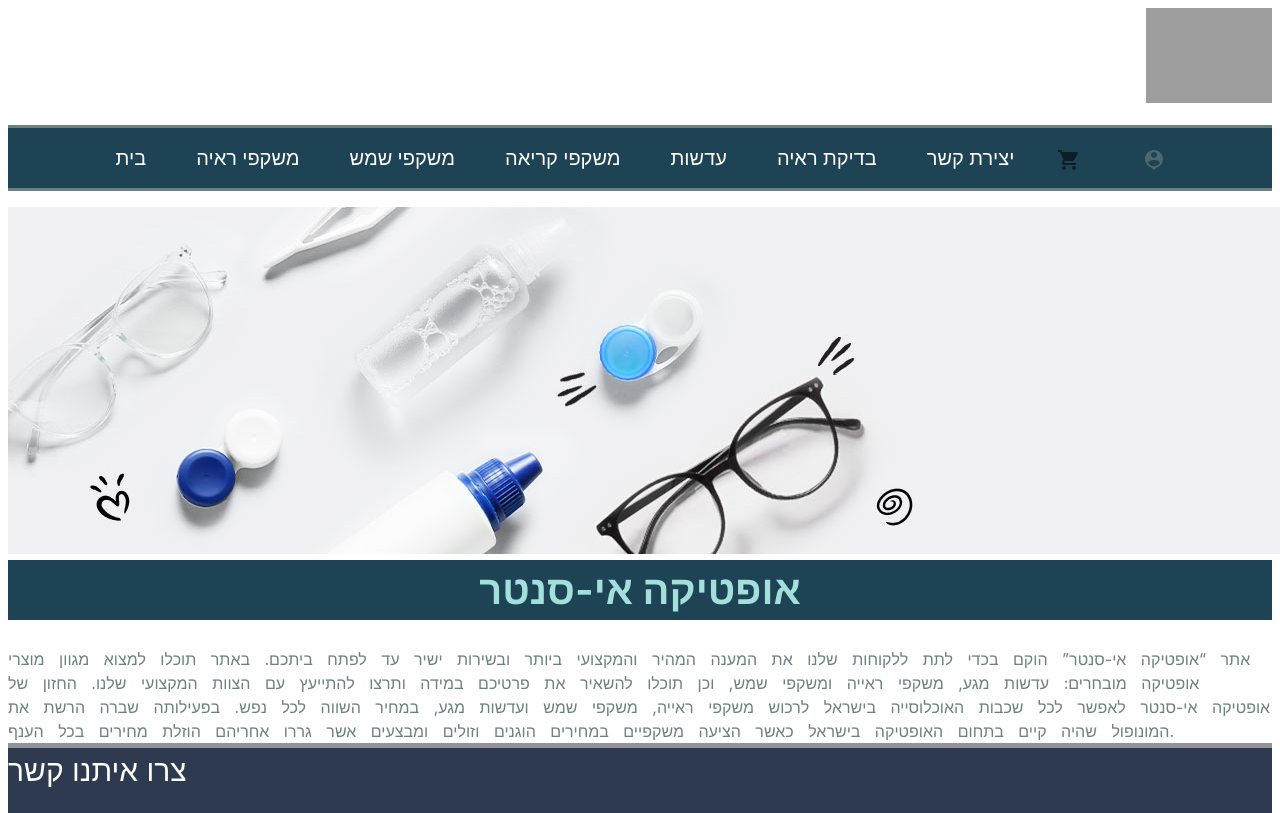
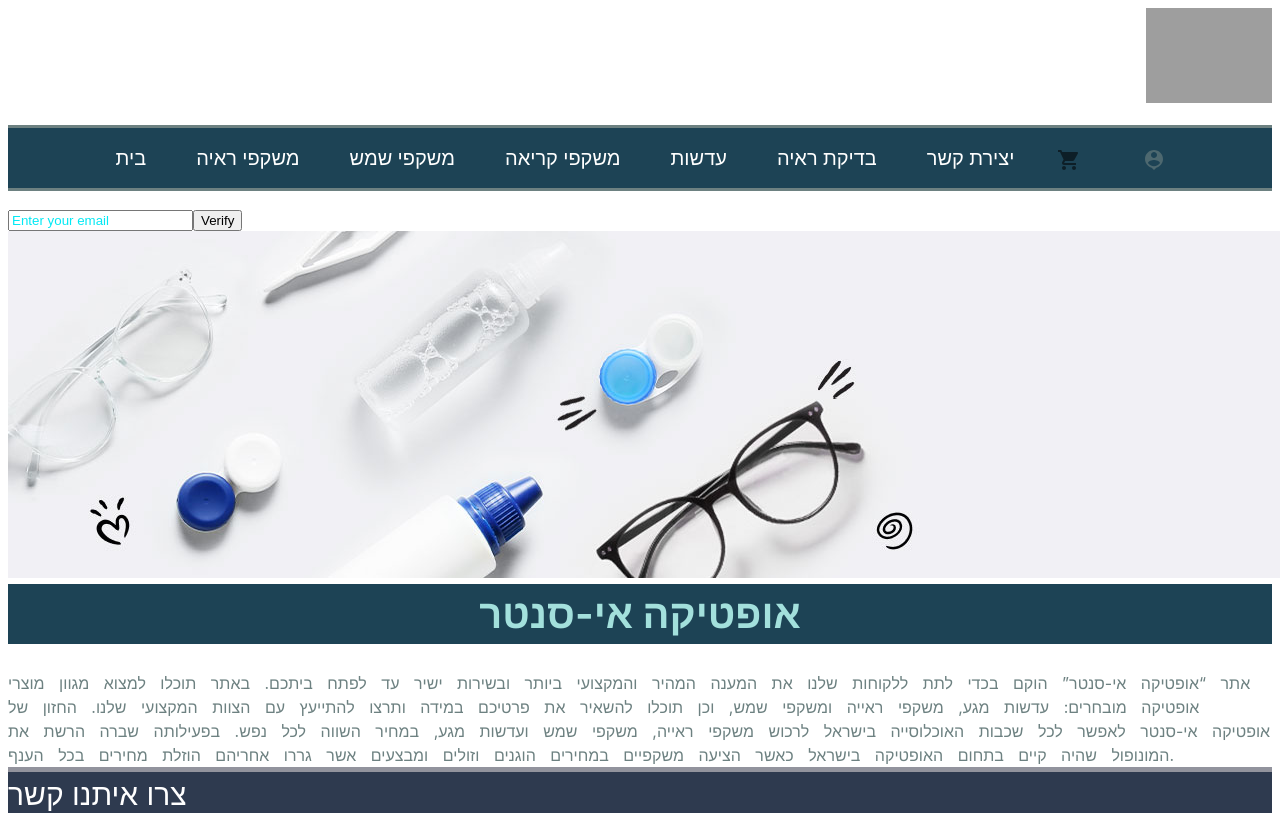
Before and after one commit to YehuditGamliel/rachely-sharshevsky, a React (Vite) app in the folder client/: page / in a window 1280 px wide. Shown: the top 813 px of the page. Built offline with nearby package versions, Linux system fonts and the light colour scheme; grey boxes are pictures that could not be loaded.

Commit message:
continue.......

```diff
--- /dev/null
+++ b/client/src/components/EmailVerification/EmailVerification.jsx
@@ -0,0 +1,48 @@
+import { useState } from 'react';
+import axios from 'axios';
+
+const EmailVerification = () => {
+  const [email, setEmail] = useState('');
+  const [verificationStatus, setVerificationStatus] = useState(null);
+
+  const handleEmailChange = (event) => {
+    setEmail(event.target.value);
+  };
+
+  const handleVerifyClick = async () => {
+    try {
+        alert(email)
+      const response = await axios.post('/api/send-verification-email', {
+        email,
+      });
+
+      setVerificationStatus('success');
+      console.log('Email sent successfully!', response.data);
+    } catch (error) {
+      setVerificationStatus('error');
+      console.error('Failed to send email:', error);
+    }
+  };
+
+  let statusMessage = null;
+  if (verificationStatus === 'success') {
+    statusMessage = <div>Email sent successfully!</div>;
+  } else if (verificationStatus === 'error') {
+    statusMessage = <div>Failed to send email. Please try again.</div>;
+  }
+
+  return (
+    <div>
+      <input
+        type="email"
+        value={email}
+        onChange={handleEmailChange}
+        placeholder="Enter your email"
+      />
+      <button onClick={handleVerifyClick}>Verify</button>
+      {statusMessage}
+    </div>
+  );
+};
+
+export default EmailVerification;
--- a/client/src/components/Home/Home.jsx
+++ b/client/src/components/Home/Home.jsx
@@ -7,6 +7,7 @@ import { styled } from '@mui/material/styles';
 import header from '../../img/header.jpg';
 //import axios from 'axios'
 import PaymentForm from '../PaymentForm/PaymentForm';
+import EmailVerification from'../EmailVerification/EmailVerification'
 
 
 function Home(props) {
@@ -32,7 +33,7 @@ function Home(props) {
     }));
 
     return (<>
-
+             <EmailVerification/>
         <div id={style}>
             <div>
                 <img  id={style} src={header}/>
--- a/client/src/components/Invitation/Invitation.jsx
+++ b/client/src/components/Invitation/Invitation.jsx
@@ -11,6 +11,7 @@ import DialogTitle from '@mui/material/DialogTitle';
 import RemoveRedEyeIcon from '@mui/icons-material/RemoveRedEye';
 import Paper from '@mui/material/Paper';
 import { useState, useContext } from 'react';
+import Alert from '@mui/material/Alert';
 //import { UserContext } from "../../EyeglassesProvider.jsx";
 import { styled } from '@mui/material/styles';
 import ShoppingCart from '../ShoppingCart/ShoppingCart'
@@ -46,6 +47,7 @@ function Invitation() {
   const [withOrWithoutPrescription, setWithOrWithoutPrescription] = useState('')
   // {"PWRRight":0,"CYLRight":0,"PWRLeft":0,"CYLLeft":0,"PDFAR":62,"PDNEAR":62}
   const [sizeOfGlasses,setSizeOfGlasses]=useState();
+  const [alert, setAlert] = useState()
   const navigate = useNavigate();
   const withOrWithoutPrescriptionArry = ["prescriptionSaved", "fillingPrescription"]
   const CU6Arry = ["1.5", "1.6", "1.67", "1.74"];
@@ -93,6 +95,7 @@ console.log(userEyesData)
      alert(id)
       setPaper({ title: 'CU6' })
     }
+
     else {
       setPaper({ title: title })
     }
@@ -100,9 +103,14 @@ console.log(userEyesData)
   };
 
   return (
+
     <React.Fragment>
+      {alert}
       <Button variant="outlined" onClick={()=>{handleClickOpen('paper')
-         setPaper({ title: 'kindOfGlasses' })}
+
+         eyeglasses.stock==0?
+
+        setAlert(<Alert severity="error">אין מספיק במלאי!.</Alert>):setPaper({ title: 'kindOfGlasses' })}
 
       } startIcon={<RemoveRedEyeIcon />}>לבחירת עדשות</Button>
       {(() => {
@@ -152,10 +160,13 @@ console.log(userEyesData)
             console.log(updatedCart);
             navigate(`/shoppingCart`)
           }
+        else if(paper.title=="paymentForm"){
+          return (<PaymentForm/>);
+        }
         else{
+
         }
       })()}
-
     </React.Fragment>
   );}
 
--- a/client/src/components/PaymentForm/PaymentForm.jsx
+++ b/client/src/components/PaymentForm/PaymentForm.jsx
@@ -23,6 +23,7 @@ const PaymentForm = () => {
 
   return (
     <div>
+
       <Cards
         number={state.number}
         expiry={state.expiry}
--- a/client/src/components/ShoppingCart/ShoppingCart.jsx
+++ b/client/src/components/ShoppingCart/ShoppingCart.jsx
@@ -4,19 +4,9 @@ import { DataView } from 'primereact/dataview';
 import { Rating } from 'primereact/rating';
 import { Tag } from 'primereact/tag';
 import { classNames } from 'primereact/utils';
-// import glasses1 from '../../../img/glasses1.jpg';
-// import glasses2 from '../../../img/glasses2.jpg';
-// import glasses3 from '../../../img/glasses3.jpg';
-// import glasses4 from '../../../img/glasses4.png';
 import './ShoppingCart.css';  // Import custom CSS for additional styling
 
-// Map for images
-// const imageMapping = {
-//   glasses1,
-//   glasses2,
-//   glasses3,
-//   glasses4,
-// };
+
 
 export default function ShoppingCart() {
   const [products, setProducts] = useState([]);
@@ -51,7 +41,7 @@ export default function ShoppingCart() {
     return (
       <div className="col-12" key={product.id}>
         <div className="product-item">
-        <div className="product-name">{product.model}</div>
+        {/* <div className="product-name">{product.model}</div> */}
           <img className="product-image" src={product.photo} alt={`Image of ${product.name}`} />
           <div className="product-detail">
             <div className="product-name">{product.company}</div>
@@ -68,7 +58,7 @@ export default function ShoppingCart() {
           <Button
             icon="pi pi-trash"
             className="p-button-rounded p-button-danger p-button-icon-only"
-            onClick={() => removeFromCart(product.id)}
+            onClick={() => removeFromCart(product.model)}
           />
         </div>
       </div>
@@ -76,8 +66,8 @@ export default function ShoppingCart() {
   };
 
   // Function to remove a product from the cart
-  const removeFromCart = (productId) => {
-    const updatedProducts = products.filter((product) => product.id !== productId);
+  const removeFromCart = (productModel) => {
+    const updatedProducts = products.filter((product) => product.model !== productModel);
     setProducts(updatedProducts);
     localStorage.setItem("ShoppingCart", JSON.stringify(updatedProducts));
   };
--- a/client/src/components/SpecificInfo/SpecificInfo.jsx
+++ b/client/src/components/SpecificInfo/SpecificInfo.jsx
@@ -14,11 +14,11 @@ import Alert from '@mui/material/Alert';
 function SpecificInfo() {
     // const { state } = useLocation();
     // const { photo, model, title, price } = state;
-    const [alert, setAlert] = useState()
+
     const { eyeglasses, setCurrentEyeglasses } = useContext(EyeglassesContext);
     const [displaySpecificInfo, setDisplaypecificInfo] = useState('');
     const [moreImages, setMoreImages] = useState([])
-    const [numOfProduct, setNumOfProduct] = useState(1)
+    // const [numOfProduct, setNumOfProduct] = useState(1)
     //const [toalPrice, setToalPrice] = useState(eyeglasses.price)
 
     const StyledBadge = styled(Badge)(({ theme }) => ({
@@ -57,52 +57,47 @@ function SpecificInfo() {
     }, [])
 
 
-    const addProduct = () => {
-{console.log("pppppp",eyeglasses.stock)}
-        if (numOfProduct + 1 >= eyeglasses.stock) {
-            setAlert(<Alert severity="error">אין מספיק במלאי!.</Alert>)
-        }
-        else {
-            setCurrentEyeglasses((previous) => ({ ...previous, price: (previous.price / numOfProduct) * (numOfProduct + 1) }));
-            setNumOfProduct(numOfProduct + 1);
-            {setCurrentEyeglasses(eyeglassesData => ({
+//     const addProduct = () => {
+// {console.log("pppppp",eyeglasses.stock)}
+        // if (numOfProduct + 1 >= eyeglasses.stock) {
 
-                ...eyeglassesData,
+        // }
+        // else {
+        //     setCurrentEyeglasses((previous) => ({ ...previous, price: (previous.price / numOfProduct) * (numOfProduct + 1) }));
+        //     setNumOfProduct(numOfProduct + 1);
+        //     {setCurrentEyeglasses(eyeglassesData => ({
 
-                "amount": numOfProduct
+        //         ...eyeglassesData,
 
-            }))}
-        }
+        //         "amount": numOfProduct
+
+        //     }))}
+        // }
 
 
 
 
-    };
-    const removeProduct = () => {
+
+    // const removeProduct = () => {
 
 
-        if (numOfProduct - 1 != 0) {
+    //     // if (numOfProduct - 1 != 0) {
 
-            setCurrentEyeglasses((previous) => ({ ...previous, price: (previous.price / numOfProduct) * (numOfProduct - 1) }));
-            setNumOfProduct(numOfProduct - 1);
-            {setCurrentEyeglasses(eyeglassesData => ({
+    //     //     setCurrentEyeglasses((previous) => ({ ...previous, price: (previous.price / numOfProduct) * (numOfProduct - 1) }));
+    //     //     setNumOfProduct(numOfProduct - 1);
+    //     //     {setCurrentEyeglasses(eyeglassesData => ({
 
-                ...eyeglassesData,
+    //     //         ...eyeglassesData,
 
-                "amount": numOfProduct
+    //     //         "amount": numOfProduct
 
-            }))}
-            // setToalPrice(toalPrice - price);
-        }
+    //     //     }))}
+    //         // setToalPrice(toalPrice - price);
+    //     }
 
-    };
+    // };
 
     return (<>
-
-        {/* { console.log("😊",eyeglasses.t.color */}
-
-
-        {alert}
         <div id="card">
             <div id="container">
                 <div id="title">
@@ -120,7 +115,7 @@ function SpecificInfo() {
                     <p>סה"כ</p>
                     <p id="totalPrice">{eyeglasses.price}₪</p>
                     <Invitation />
-                    <ButtonGroup
+                    {/* <ButtonGroup
                         disableElevation
                         variant="contained"
                         aria-label="Disabled button group">
@@ -128,18 +123,15 @@ function SpecificInfo() {
                         <input type="number" step="1"
                             value={numOfProduct} />
                         <Button onClick={addProduct}>+</Button>
-                    </ButtonGroup>
+                    </ButtonGroup> */}
                 </div>
             </div>
-            {console.log(moreImages)}
 
             <img id="img" src={eyeglasses.photo} />
 
         </div>
         <div id="moreGlasses">
-            {/* {moreImages.map(function(productSpec, i){
-        return <span key={i}><b>Category Name:</b> {productSpec.price}</span>;
-})} */}
+
             <div>
                 {moreImages.length > 1 ? <p> משקפיים נוספות ממותג זה...</p> : <></>}
             </div>
```
Also changed, not shown: client/src/components/Invitation/CU6/CU6.jsx (+0 -66 lines).
